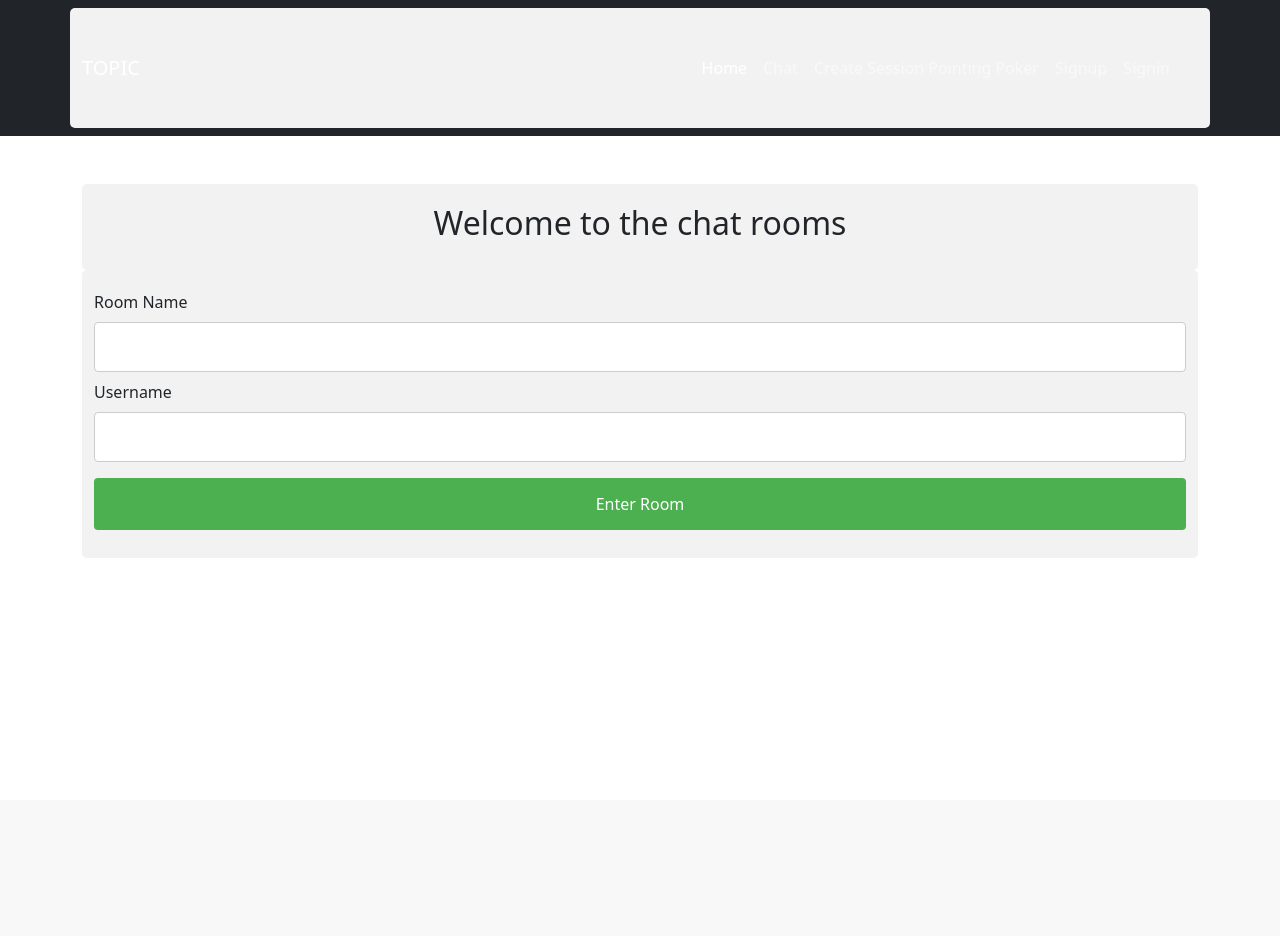
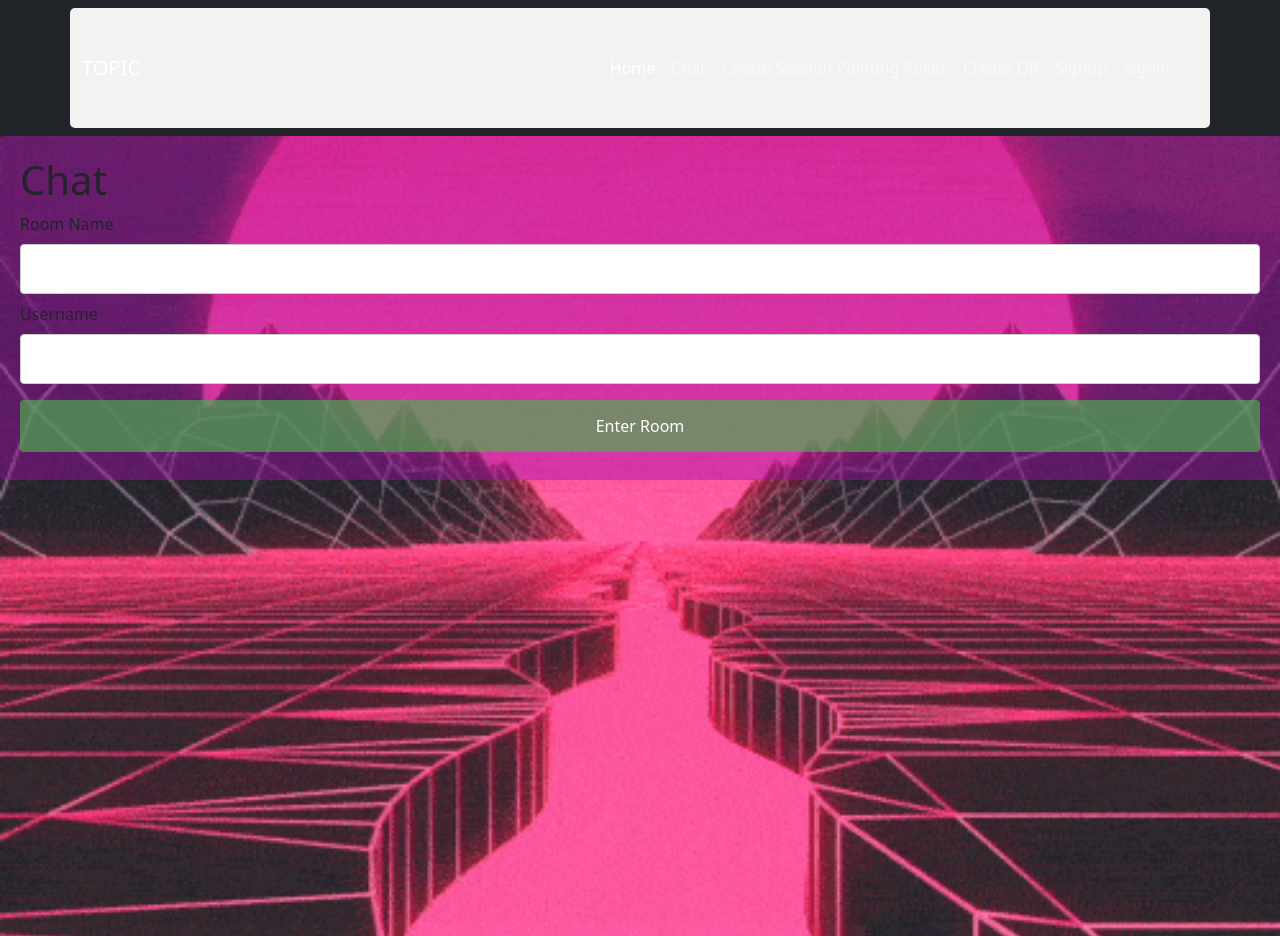
Before and after one commit to TheRealSlimTony/Django_auth_crud, a Django app: page /chat/home/ in a window 1280 px wide. Before the commit the page ends 530 px from the top, so only its background shows below. Run offline with Django 3.2, Linux system fonts and the light colour scheme.

Commit message:
styling and reroll of qr read due to a bug

```diff
--- a/chat/templates/create_qr.html
+++ b/chat/templates/create_qr.html
@@ -2,8 +2,8 @@
 
 {% block content %}
 
-<main class="container py-5"
-  style="background-image: url('/static/img/bg2.gif'); background-size: cover; background-repeat: no-repeat; background-position: center; height: 100vh; width: 100vw;">
+<main
+  style="background-image: url('/static/img/bg2.gif'); background-size: cover; background-repeat: no-repeat; background-position: center; height: 100vh; width: 100vw;_gap: 1px; padding: 0 20px;">
 
     <h1>QR CODE Creation</h1>
     <p>Did you know that QR stands for 'Quick Response'?</p>
--- a/chat/templates/home_chat.html
+++ b/chat/templates/home_chat.html
@@ -2,14 +2,12 @@
 
 {% block content %}
 
-
-<main class="container py-5">
+<main
+  style="background-image: url('/static/img/bg_og.gif'); background-size: cover; background-repeat: no-repeat; background-position: center; height: 100vh; width: 100vw;">
 
   <body>
-    <div align="center">
-      <h2>Welcome to the chat rooms</h2>
-    </div>
-    <div class="container">
+
+    <div class="content-section">
       <style>
         input[type=text],
         select {
@@ -24,7 +22,7 @@
 
         input[type=submit] {
           width: 100%;
-          background-color: #4CAF50;
+          background-color: #4caf4fab;
           color: white;
           padding: 14px 20px;
           margin: 8px 0;
@@ -42,10 +40,15 @@
           background-color: #f2f2f2;
           padding: 20px;
         }
+
+        .content-section {
+          background-color: rgba(163, 12, 174, 0.438);
+        }
       </style>
 
       <form id="post-form" method="POST" action="{% url 'check_view' %}">
         {% csrf_token %}
+        <h1>Chat</h1>
         <label>Room Name</label>
         <input type="text" name="room_name" id="room_name" width="100px" />
         <label>Username</label>
--- a/tasks/templates/base.html
+++ b/tasks/templates/base.html
@@ -30,6 +30,9 @@
                     </li>
                     <li class="nav-item">
                         <a class="nav-link" href="{% url 'game_session'%}">Create Session Pointing Poker</a>
+                    </li>
+                    <li class="nav-item">
+                        <a class="nav-link" href="{% url 'create_qr'%}">Create QR</a>
                     </li>
                     {%if user.is_authenticated%}
                     <li class="nav-item">
--- a/tasks/templates/home.html
+++ b/tasks/templates/home.html
@@ -3,8 +3,8 @@
 {%block content%}
 
 
-<main class="container py-5"
-  style="background-image: url('/static/img/bg.gif'); background-size: cover; background-repeat: no-repeat; background-position: center; height: 100vh; width: 100vw;">
+<main
+  style="background-image: url('/static/img/bg_og.gif'); background-size: cover; background-repeat: no-repeat; background-position: center; height: 100vh; width: 100vw;">
   <section class="card card-body" style="background-color: rgba(255, 255, 255, 0.3);">
 
     <H1 class="display-1 text-center">TOPIC</H1>
```
Also changed, not shown: pointing_poker/templates/create_game_session.html (+9 -12 lines), db.sqlite3, static/img/bg_og.gif (added).
